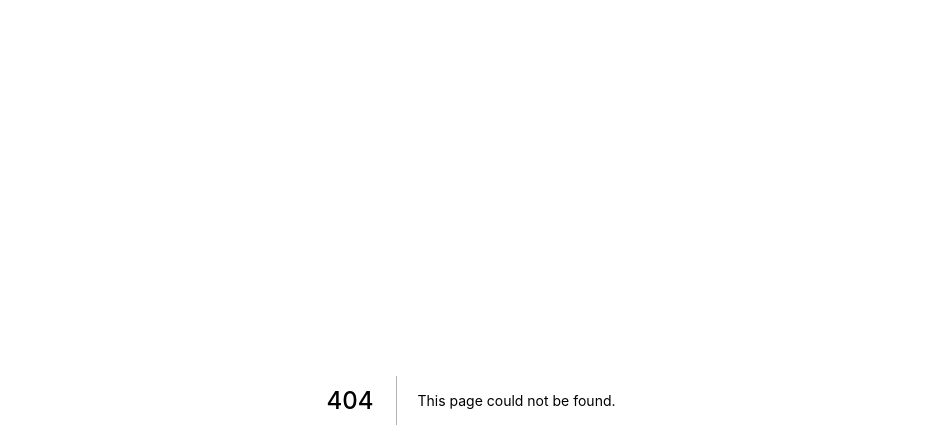
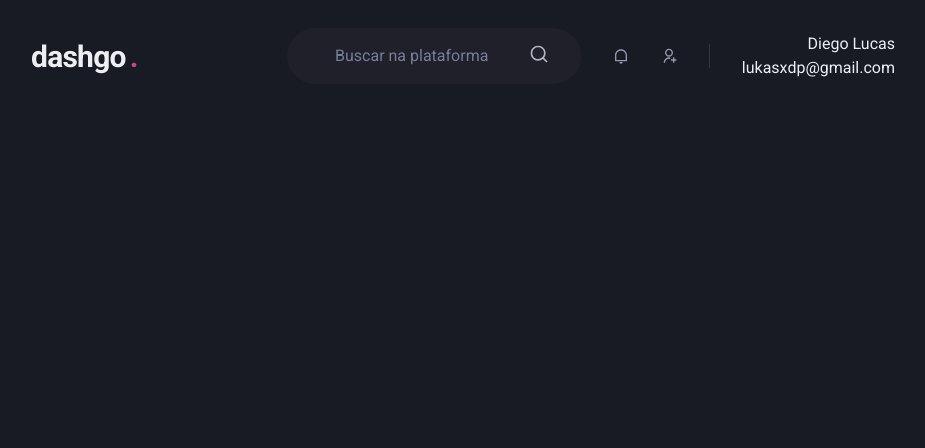
Before and after one commit to diegoandcontroll/dashgo, a Next.js app: page /dashboard in a window 1280 px wide. Before the commit this address had no page. Shown: the top 448 px of the page, without its empty margins (169-1094 px from the left). Built offline with nearby package versions, Linux system fonts and the light colour scheme.

Commit message:
feat: create header and page dashboard

```diff
--- a/package.json
+++ b/package.json
@@ -16,7 +16,8 @@
     "framer-motion": "^6.3.10",
     "next": "12.1.6",
     "react": "18.1.0",
-    "react-dom": "18.1.0"
+    "react-dom": "18.1.0",
+    "react-icons": "^4.4.0"
   },
   "devDependencies": {
     "@types/node": "17.0.39",
--- /dev/null
+++ b/src/components/Header.tsx
@@ -0,0 +1,77 @@
+import { Flex, Icon, Input, HStack, Text, Box } from "@chakra-ui/react";
+import {
+  RiNotificationLine,
+  RiSearchLine,
+  RiUserAddLine,
+} from "react-icons/ri";
+export const Header = () => {
+  return (
+    <Flex
+      as="header"
+      w="100%"
+      maxWidth={1480}
+      h="20"
+      mx="auto"
+      mt="4"
+      px="6"
+      align="center"
+    >
+      <Text
+        fontSize="3xl"
+        fontWeight="bold"
+        letterSpacing="tight"
+        w="64"
+        ml="44"
+      >
+        dashgo
+        <Text as="span" ml="1" color="pink.500">
+          .
+        </Text>
+      </Text>
+      <Flex
+        as="label"
+        flex="1"
+        py="4"
+        px="8"
+        ml=""
+        maxWidth={400}
+        alignSelf="center"
+        color="gray.200"
+        position="relative"
+        bg="gray.800"
+        borderRadius="full"
+      >
+        <Input
+          color="gray.50"
+          variant="unstyled"
+          px="4"
+          mr="4"
+          placeholder="Buscar na plataforma"
+          _placeholder={{ color: "gray.400" }}
+        />
+        <Icon as={RiSearchLine} fontSize="20" />
+      </Flex>
+      <Flex align="center" ml="auto" mr="44">
+        <HStack
+          spacing="8"
+          mx="8"
+          pr="8"
+          py="1"
+          color="gray.300"
+          borderRightWidth={1}
+          borderColor="gray.700"
+        >
+          <Icon as={RiNotificationLine} />
+          <Icon as={RiUserAddLine} />
+        </HStack>
+
+        <Flex align="center">
+          <Box mr="4" textAlign="right">
+            <Text>Diego Lucas</Text>
+            <Text>lukasxdp@gmail.com</Text>
+          </Box>
+        </Flex>
+      </Flex>
+    </Flex>
+  );
+};
--- /dev/null
+++ b/src/pages/dashboard.tsx
@@ -0,0 +1,8 @@
+import React from "react";
+import { Header } from "../components/Header";
+
+const Dashboard = () => {
+  return <Header />;
+};
+
+export default Dashboard;
```
Also changed, not shown: src/components/Form/Input.tsx (added, +30 -0 lines), src/pages/index.tsx (+25 -3 lines), 1 other file (tests, documents, lock files or other folders).
